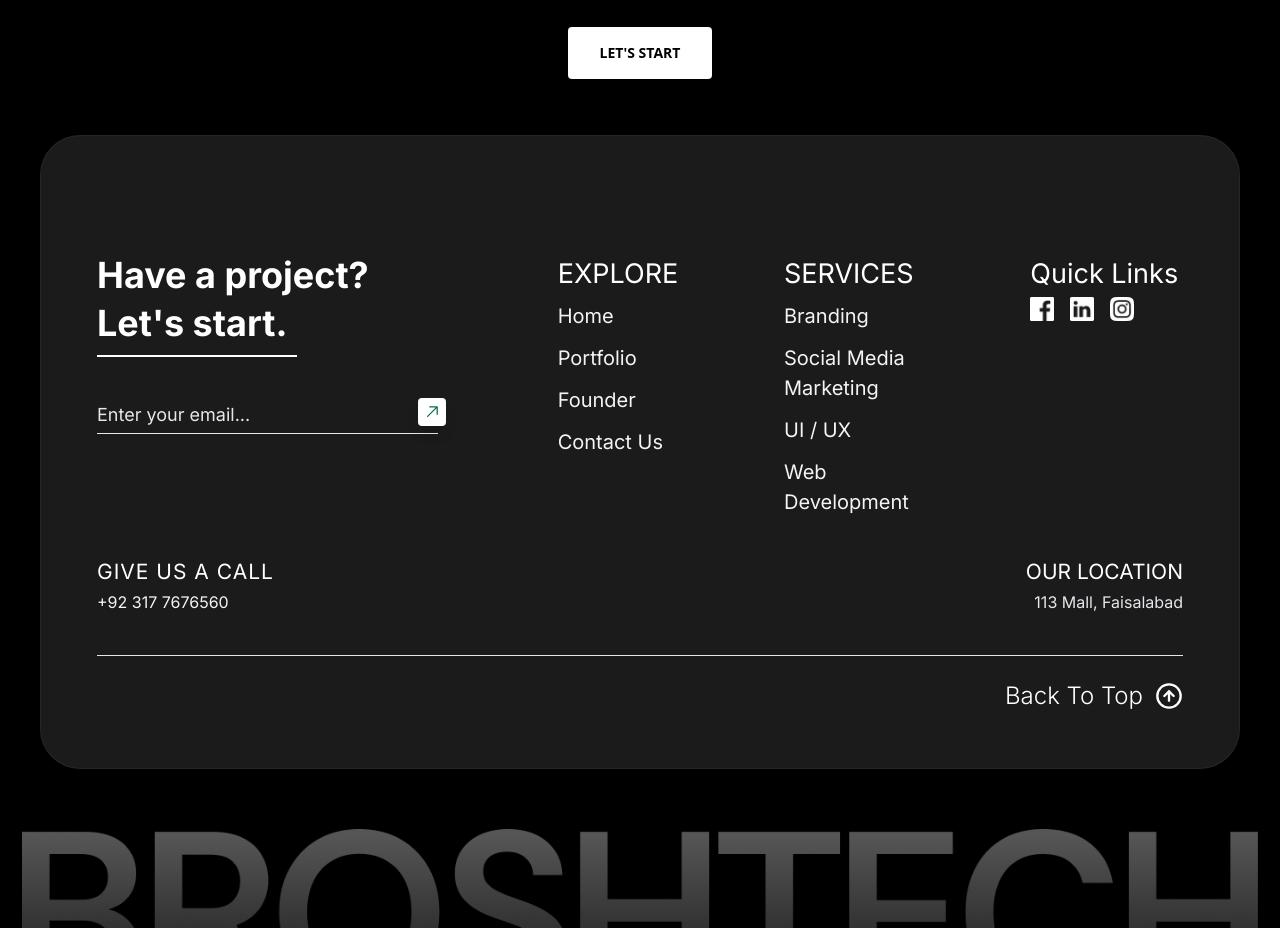
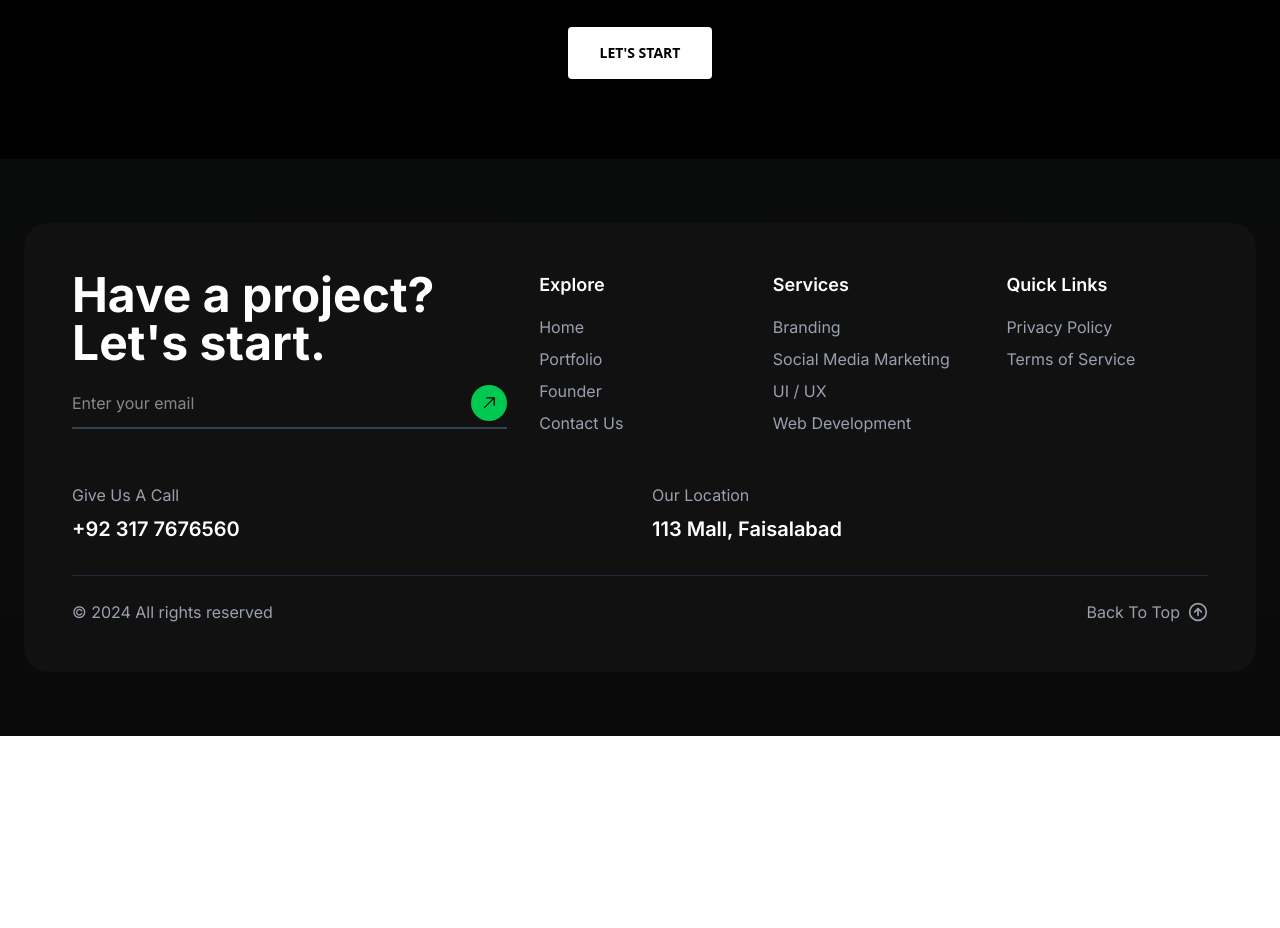
Before and after one commit to SafiullahZafar/TestingBroshtech.com, a React (Vite) app: page /socialmedia1 in a window 1280 px wide. Shown: the part 1600-2528 px from the top of the page. After the commit the page ends 2336 px from the top, so only its background shows below. Built offline with nearby package versions, Linux system fonts and the light colour scheme.

Commit message:
Updated code

```diff
--- a/src/components/Footer.tsx
+++ b/src/components/Footer.tsx
@@ -1,5 +1,6 @@
 import { ArrowUpCircle } from "lucide-react";
 import { GoArrowUpRight } from "react-icons/go";
+import { Link } from "react-router-dom";
 
 export const Footer = () => {
   const scrollToTop = () => {
@@ -7,186 +8,147 @@
   };
 
   return (
-    <footer className="w-full bg-black text-white pt-16 md:pt-24 px-4 md:px-10 select-none relative footer-main">
-      <div className="max-w-7xl mx-auto flex flex-col items-center relative footer-container">
-
+    <footer className="relative bg-[#0A0A0A] text-white py-16 px-6 overflow-hidden">
       {/* Main Footer Card */}
-        <div className="w-full bg-[#1b1b1b] border border-white/5 rounded-[40px] p-6 md:p-14 relative overflow-hidden z-20 shadow-2xl footer-card mt-[-80px] md:mt-[-120px]">
-          <div className="min-h-[400px] md:min-h-[520px] flex flex-col justify-end footer-card-inner">
-
-            <div className="grid grid-cols-1 md:grid-cols-12 gap-6 md:gap-8 footer-grid">
-
+      <div className="max-w-7xl mx-auto bg-[#111111] rounded-3xl p-8 md:p-12 relative z-10">
+        <div className="grid grid-cols-1 md:grid-cols-2 lg:grid-cols-5 gap-8 mb-12">
           {/* Left Section - Project Start */}
-              <div className="md:col-span-4 flex flex-col justify-start items-center md:items-start footer-left">
-                <h1 className="text-3xl md:text-4xl font-bold text-white mb-1 md:mb-2">Have a project?</h1>
-                <h1 className="text-3xl md:text-4xl font-bold text-white mb-4 md:mb-6">Let's start.</h1>
-                <div className="w-32 md:w-50 h-0.5 bg-white mb-6 md:-top-3 md:relative md:mb-8"></div>
-
-                <div className="w-full max-w-md relative">
+          <div className="lg:col-span-2">
+            <h3 className="text-4xl md:text-5xl font-bold mb-6">
+              Have a project?
+              <br />
+              Let's start.
+            </h3>
             {/* Input with bottom border only */}
+            <div className="relative">
               <input
                 type="email"
-                    placeholder="Enter your email..."
-                    className="w-full bg-transparent border-b-1 border-white/90 pb-3 md:pb-1 text-white placeholder-gray-200 focus:outline-none text-base md:text-lg"
+                placeholder="Enter your email"
+                className="w-full bg-transparent border-0 border-b-2 border-gray-700 pb-3 pr-12 focus:outline-none focus:border-green-500 transition-colors"
               />
-
               {/* Green arrow button positioned at the end, slightly overlapping the line */}
-                  <button
-                    className="group absolute right-0 bottom-0 sm:translate-y-3/4 translate-x-0 md:translate-x-2 w-10 h-6 md:w-7 md:h-7 rounded-sm md:-top-6 bg-white hover:bg-black flex items-center justify-center shadow-lg transition-colors"
-                    aria-label="Submit email"
+              <Link
+                to="/contact"
+                className="absolute right-0 bottom-2 bg-green-500 rounded-full p-2 hover:bg-green-600 transition-colors"
               >
-                    <GoArrowUpRight className="w-4 h-4 md:w-5 md:h-5 text-[#0B6E4F] group-hover:text-white transition-colors" />
-                  </button>
-
+                <GoArrowUpRight className="w-5 h-5 text-black" />
+              </Link>
             </div>
           </div>
 
           {/* Explore */}
-              <div className="md:col-span-2 md:relative md:left-22 footer-explore">
-                <h3 className="text-xl md:text-[27px] mb-2 uppercase text-white footer-section-title">Explore</h3>
-                <ul className="space-y-2 md:space-y-3">
-                  <li><a href="/" className="text-gray-100 text-base md:text-[20px] hover:text-[#0B6E4F] transition">Home</a></li>
-                  <li><a href="/portfolio" className="text-gray-100 text-base md:text-[20px] hover:text-[#0B6E4F] transition">Portfolio</a></li>
-                  <li><a href="/founder" className="text-gray-100 text-base md:text-[20px] hover:text-[#0B6E4F] transition">Founder</a></li>
-                  <li><a href="/contact" className="text-gray-100 text-base md:text-[20px] hover:text-[#0B6E4F] transition">Contact Us</a></li>
+          <div>
+            <h4 className="text-lg font-semibold mb-4">Explore</h4>
+            <ul className="space-y-2">
+              <li>
+                <Link to="/" className="text-gray-400 hover:text-white transition-colors">
+                  Home
+                </Link>
+              </li>
+              <li>
+                <Link to="/portfolio" className="text-gray-400 hover:text-white transition-colors">
+                  Portfolio
+                </Link>
+              </li>
+              <li>
+                <Link to="/founder" className="text-gray-400 hover:text-white transition-colors">
+                  Founder
+                </Link>
+              </li>
+              <li>
+                <Link to="/contact" className="text-gray-400 hover:text-white transition-colors">
+                  Contact Us
+                </Link>
+              </li>
             </ul>
           </div>
 
           {/* Services */}
-              <div className="md:col-span-2 md:relative md:left-32 footer-services">
-                <h3 className="text-xl md:text-[27px] mb-2 uppercase text-white footer-section-title">Services</h3>
-                <ul className="space-y-2 md:space-y-3">
-                  <li><a href="/branding1" className="text-gray-100 text-base md:text-[20px] hover:text-[#0B6E4F] transition">Branding</a></li>
-                  <li><a href="/socialmedia1" className="text-gray-100 text-base md:text-[20px] hover:text-[#0B6E4F] transition">Social Media Marketing</a></li>
-                  <li><a href="/uiux" className="text-gray-100 text-base md:text-[20px] hover:text-[#0B6E4F] transition">UI / UX</a></li>
-                  <li><a href="/webdevelopment" className="text-gray-100 text-base md:text-[20px] hover:text-[#0B6E4F] transition">Web Development</a></li>
+          <div>
+            <h4 className="text-lg font-semibold mb-4">Services</h4>
+            <ul className="space-y-2">
+              <li>
+                <Link to="/services/branding" className="text-gray-400 hover:text-white transition-colors">
+                  Branding
+                </Link>
+              </li>
+              <li>
+                <Link to="/services/social-media" className="text-gray-400 hover:text-white transition-colors">
+                  Social Media Marketing
+                </Link>
+              </li>
+              <li>
+                <Link to="/services/ui-ux" className="text-gray-400 hover:text-white transition-colors">
+                  UI / UX
+                </Link>
+              </li>
+              <li>
+                <Link to="/services/web-development" className="text-gray-400 hover:text-white transition-colors">
+                  Web Development
+                </Link>
+              </li>
             </ul>
           </div>
 
           {/* Quick Links */}
-              <div className="md:col-span-2 md:relative md:left-47 footer-quick-links">
-                <h3 className="text-xl md:text-[27px] mb-1 text-white footer-section-title">Quick Links</h3>
-                <div className="flex gap-3 md:gap-4">
-                  <a href="#" className="hover:opacity-70 transition-opacity">
-                    <img src="/fotter1.png" alt="Facebook" className="w-5 h-5 md:w-6 md:h-6 object-contain footer-social-icon" />
-                  </a>
-                  <a href="#" className="hover:opacity-70 transition-opacity">
-                    <img src="/fotter2.png" alt="LinkedIn" className="w-5 h-5 md:w-6 md:h-6 object-contain footer-social-icon" />
-                  </a>
-                  <a href="#" className="hover:opacity-70 transition-opacity">
-                    <img src="/fotter3.png" alt="Instagram" className="w-5 h-5 md:w-6 md:h-6 object-contain footer-social-icon" />
-                  </a>
+          <div>
+            <h4 className="text-lg font-semibold mb-4">Quick Links</h4>
+            <ul className="space-y-2">
+              <li>
+                <Link to="/privacy" className="text-gray-400 hover:text-white transition-colors">
+                  Privacy Policy
+                </Link>
+              </li>
+              <li>
+                <Link to="/terms" className="text-gray-400 hover:text-white transition-colors">
+                  Terms of Service
+                </Link>
+              </li>
+            </ul>
           </div>
         </div>
 
+        {/* Contact Section */}
+        <div className="grid grid-cols-1 md:grid-cols-2 gap-6 mb-8">
+          <div>
+            <p className="text-gray-400 mb-2">Give Us A Call</p>
+            <Link to="tel:+923177676560" className="text-xl font-semibold hover:text-green-500 transition-colors">
+              +92 317 7676560
+            </Link>
           </div>
-            {/* Contact Section */}
-            <div className="w-full flex flex-col md:flex-row justify-between items-start mt-6 md:mt-10 gap-6 md:gap-0 footer-contact-section">
-
-              <div className="flex flex-col items-start text-left space-y-1 md:space-y-1 w-full md:w-auto">
-                <h3 className="text-xl md:text-[21px] uppercase tracking-[1px] text-white footer-section-title">
-                  Give Us A Call
-                </h3>
-                <p className="text-gray-100 text-lg md:text-[16px] footer-contact">
-                  +92 317 7676560
-                </p>
+          <div>
+            <p className="text-gray-400 mb-2">Our Location</p>
+            <Link
+              to="https://maps.google.com/?q=113+Mall+Faisalabad"
+              target="_blank"
+              rel="noopener noreferrer"
+              className="text-xl font-semibold hover:text-green-500 transition-colors"
+            >
+              113 Mall, Faisalabad
+            </Link>
+          </div>
         </div>
 
-              <div className="flex flex-col items-start md:items-end text-left md:text-right space-y-1 md:space-y-2 w-full md:w-auto">
-                <h3 className="text-xl md:text-[21px] uppercase text-white footer-section-title">
-                  Our Location
-                </h3>
-                <p className="text-gray-200 text-base md:text-[16px] leading-[1.1] max-w-[260px] footer-address">
-                  113 Mall, Faisalabad
-                </p>
-              </div>
-
-            </div>
         {/* Divider */}
-            <div className="w-full h-[1px] bg-white/90 mt-6 md:mt-10 footer-divider"></div>
+        <div className="border-t border-gray-800 mb-6"></div>
 
         {/* Back to Top */}
-            <div className="flex justify-end items-center mt-4 md:mt-6 footer-backtop">
+        <div className="flex justify-between items-center">
+          <p className="text-gray-400">© 2024 All rights reserved</p>
           <button
             onClick={scrollToTop}
-                className="flex items-center gap-2 md:gap-3 text-white text-lg md:text-2xl font-light hover:opacity-70 transition-all group backtop-btn"
+            className="flex items-center gap-2 text-gray-400 hover:text-white transition-colors"
           >
-                Back To Top
-                <ArrowUpCircle className="w-6 h-6 md:w-7 md:h-7 group-hover:-translate-y-1 transition-transform" />
+            <span>Back To Top</span>
+            <ArrowUpCircle className="w-5 h-5" />
           </button>
-            </div>
-
         </div>
       </div>
 
       {/* Background Image */}
-        <div className="w-full flex justify-center mt-8 md:mt-[60px] relative z-10 pointer-events-none footer-bg-wrapper">
-          <img
-            src="/fotterfotter.png"
-            alt="Broshtech Background"
-            className="w-[103%] max-w-none h-auto object-contain footer-bg-image"
-          />
+      <div className="absolute inset-0 opacity-5 pointer-events-none">
+        <div className="w-full h-full bg-gradient-to-b from-green-500/20 to-transparent"></div>
       </div>
-      </div>
-
-      <style>{`
-        @import url('https://fonts.googleapis.com/css2?family=Inter:wght@400;700;900&display=swap');
-        footer {
-          font-family: 'Inter', sans-serif;
-        }
-
-        @media (max-width: 767px) {
-          .footer-main {
-            padding-top: 6rem !important;
-          }
-          .footer-card {
-            margin-top: -60px !important;
-            border-radius: 24px !important;
-            padding: 1.5rem !important;
-          }
-          .footer-card-inner {
-            min-height: 300px !important;
-          }
-          .footer-section-title {
-            font-size: 1.3rem !important;
-          }
-          .footer-contact, .footer-address {
-            font-size: 1.1rem !important;
-          }
-          .footer-social-icon {
-            width: 1.5rem !important;
-            height: 1.5rem !important;
-          }
-          .footer-backtop {
-            margin-top: 1.5rem !important;
-          }
-          .backtop-btn {
-            font-size: 1.2rem !important;
-          }
-          .footer-bg-wrapper {
-            margin-top: 2rem !important;
-          }
-          .footer-contact-section {
-            margin-top: 1.5rem !important;
-          }
-          .footer-divider {
-            margin-top: 1.5rem !important;
-          }
-        }
-
-        @media (max-width: 480px) {
-          .footer-card {
-            padding: 1rem !important;
-            border-radius: 20px !important;
-          }
-          .footer-section-title {
-            font-size: 1.1rem !important;
-          }
-          .footer-contact, .footer-address {
-            font-size: 1rem !important;
-          }
-        }
-      `}</style>
     </footer>
   );
 };
--- a/src/pages/Team/Teammain.tsx
+++ b/src/pages/Team/Teammain.tsx
@@ -1,11 +1,10 @@
 import Mastermind from "./Mastermind";
-import CompleteTeam from "./Ourteam/completeteam";
 
 export const TeamMain = () => {
   return (
     <>
       <Mastermind />
-      <CompleteTeam />
+      {/* <CompleteTeam /> */}
     </>
   );
 };
```
Lines whose indentation alone changed are shown as unchanged.
